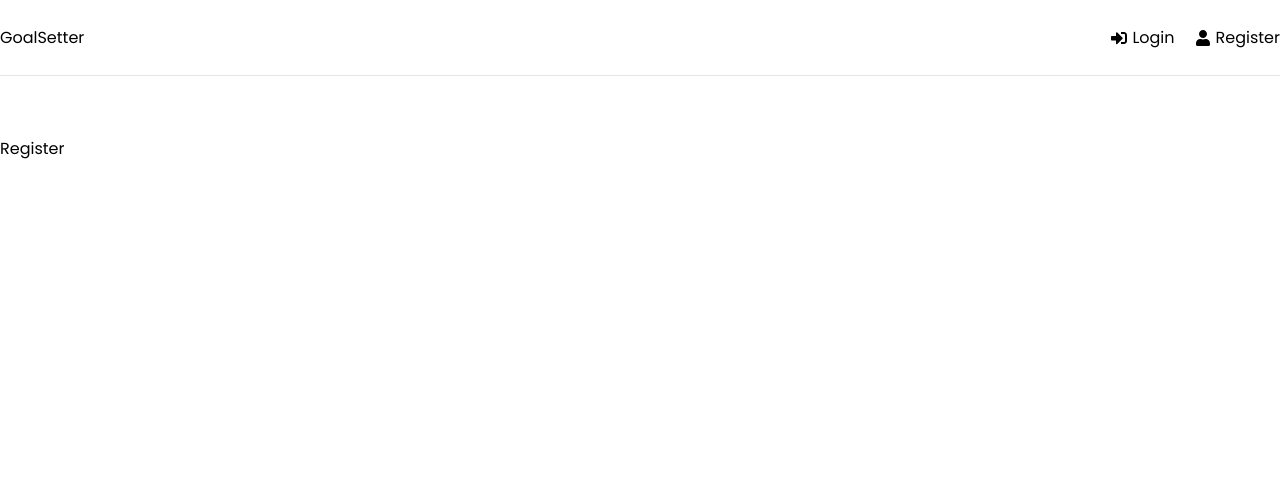
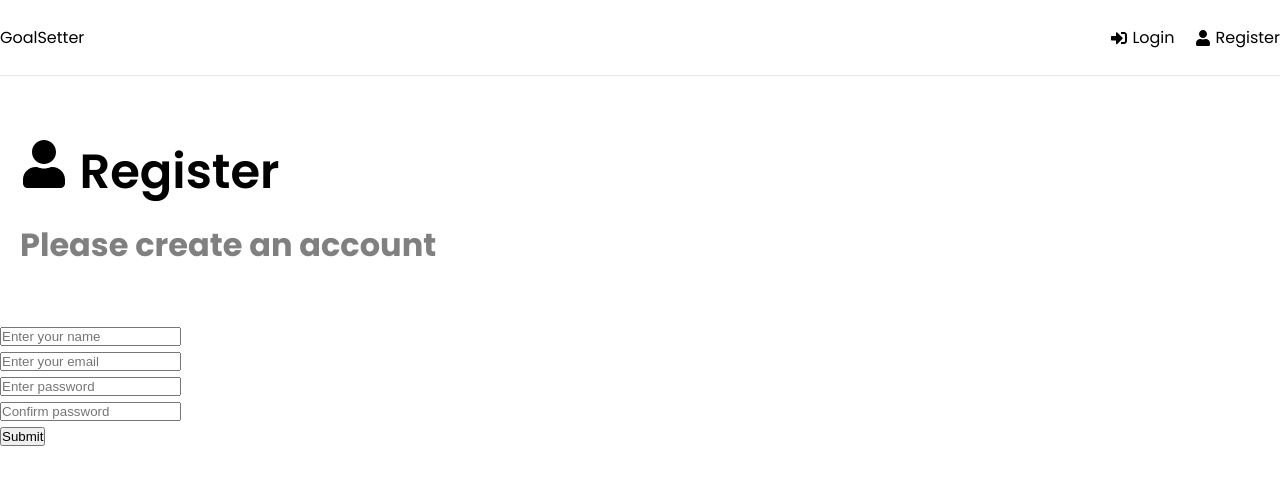
Before and after one commit to becathey/goals-mern, a React (Create React App) app in the folder frontend/: page /register in a window 1280 px wide. Shown: the top 484 px of the page. Built offline with nearby package versions, Linux system fonts and the light colour scheme.

Commit message:
Create Register component

```diff
--- a/frontend/src/index.css
+++ b/frontend/src/index.css
@@ -39,3 +39,11 @@ h1, h2, h3 {
 }
 .header ul li a:hover {color: hsl(0, 0%, 50%);}
 .header ul li a svg {margin-right: 5px;}
+
+.heading {
+  font-size: 2rem;
+  font-weight: 700;
+  margin-bottom: 50px;
+  padding: 0 20px;
+}
+.heading p {color: hsl(0, 0%, 50%);}
--- a/frontend/src/pages/Register.jsx
+++ b/frontend/src/pages/Register.jsx
@@ -1,6 +1,83 @@
+import {useState, useEffect} from 'react'
+import {FaUser} from 'react-icons/fa'
+
 function Register() {
+    const [formData, setFormData] = useState({
+        name: '',
+        email: '',
+        password: '',
+        password2: '',
+    })
+    const {name, email, password, password2} = formData
+    const onChange = (e) => {
+        setFormData((prevState) => ({
+            ...prevState,
+            [e.target.name]: e.target.value,
+        }))
+    }
+    const onSubmit = (e) => {
+        e.preventDefault()
+    }
     return (
-        <div>Register</div>
+        <>
+            <section className='heading'>
+                <h1><FaUser /> Register</h1>
+                <p>Please create an account</p>
+            </section>
+            <section className='form'>
+                <form onSubmit={onSubmit}>
+                    <div className='form-group'>
+                        <input
+                            type='text'
+                            className="form-control"
+                            id='name'
+                            name='name'
+                            value={name}
+                            placeholder="Enter your name"
+                            onChange={onChange}
+                        />
+                    </div>
+                    <div className='form-group'>
+                        <input
+                            type='email'
+                            className="form-control"
+                            id='email'
+                            name='email'
+                            value={email}
+                            placeholder="Enter your email"
+                            onChange={onChange}
+                        />
+                    </div>
+                    <div className='form-group'>
+                        <input
+                            type='password'
+                            className="form-control"
+                            id='password'
+                            name='password'
+                            value={password}
+                            placeholder="Enter password"
+                            onChange={onChange}
+                        />
+                    </div>
+                    <div className='form-group'>
+                        <input
+                            type='password'
+                            className="form-control"
+                            id='password2'
+                            name='password2'
+                            value={password2}
+                            placeholder="Confirm password"
+                            onChange={onChange}
+                        />
+                    </div>
+                    <div className='form-group'>
+                        <button type='submit' className='btn btn-block'>
+                            Submit
+                        </button>
+                    </div>
+                </form>
+            </section>
+        </>
     )
 }
 
```
